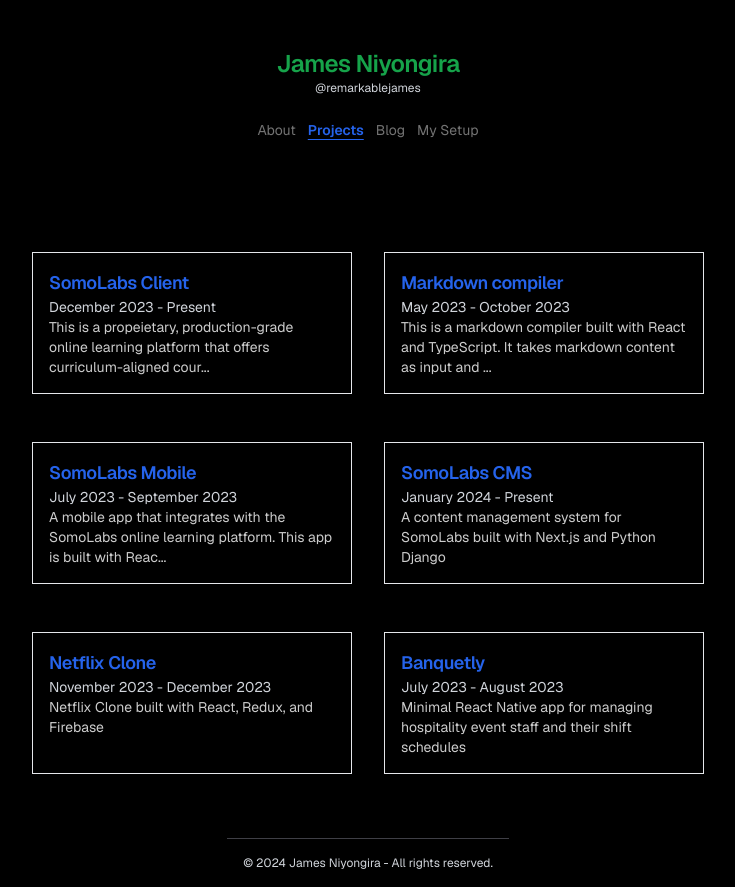
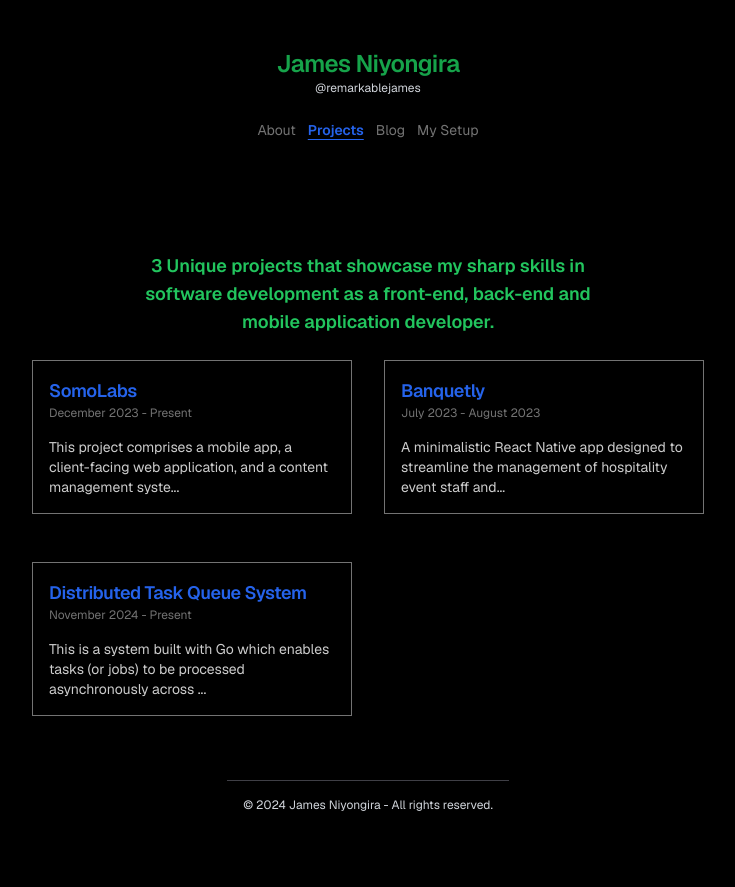
Before and after one commit to remarkablejames/portfolio-rebuild, a Next.js app: page /projects in a window 1280 px wide. Shown: the whole page, without its empty margins (272-1007 px from the left). After the commit the page ends 829 px from the top, so only its background shows below. Built offline with nearby package versions, Linux system fonts and the light colour scheme.

Commit message:
UI updates

```diff
--- a/app/blog/page.tsx
+++ b/app/blog/page.tsx
@@ -3,9 +3,11 @@
 import {posts} from "@/app/blog/posts";
 import Link from "next/link";
 import {DateFormatter} from "@/lib/utils";
+import FramerMotionWrapper from "@/components/FramerMotionWrapper";
 
 export default function Blog() {
     return (
+        <FramerMotionWrapper>
         <CenteredLayout>
             <section className={"flex items-center justify-center"}>
                 {/* List */}
@@ -39,5 +41,6 @@
             </section>
 
         </CenteredLayout>
+        </FramerMotionWrapper>
     );
 };
--- a/app/projects/[project_id]/page.tsx
+++ b/app/projects/[project_id]/page.tsx
@@ -13,12 +13,12 @@
       <FramerMotionWrapper>
     <CenteredLayout>
       <div className={"flex items-center justify-center"}>
-        <div className={"text-sm max-w-xl p-4"}>
+        <div className={"text-sm max-w-2xl p-4"}>
           <h4 className="scroll-m-20 text-3xl font-semibold tracking-tight">
             {project.name}
           </h4>
-          <p className={"text-muted-foreground"}>{project.time}</p>
-          <p className={"w-full text-neutral-500 my-6 text-lg"}>
+          <p className={"text-neutral-500"}>{project.time}</p>
+          <p className={"w-full text-neutral-400 my-6 text-lg text-justify"}>
             {project.description}
           </p>
 
--- a/app/projects/page.tsx
+++ b/app/projects/page.tsx
@@ -1,38 +1,37 @@
 import ProjectCard from "@/components/project-card";
-// import {projects} from "@/lib/data";
 import FramerMotionWrapper from "@/components/FramerMotionWrapper";
-import { Card } from "@/components/Card";
-import Image from "next/image";
-import { SimpleLayout } from "@/components/SimpleLayout";
-import logoVanilla from "@/images/logos/netflix.svg";
-import logoSomoLabs from "@/images/logos/logo-black.svg";
-import logoMarkdown from "@/images/logos/markdown.svg";
-import logoCaptainhook from "@/images/logos/react-2.svg";
-import logoFleek from "@/images/logos/fleeksvg.svg";
+
 import Link from "next/link";
-import {TextGenerateEffect} from "@/components/ui/text-generate-effect";
 import CenteredLayout from "@/components/layout/centered-layout";
 import {AllProjects} from "@/app/projects/projects";
 
 export default function Projects() {
   return (
-      <>
+      <FramerMotionWrapper>
           <CenteredLayout>
 
+              <div className={"flex items-center justify-center mb-6"}>
+              <p className={"max-w-md text-center text-lg font-semibold text-green-500 "}>
+                  3 Unique projects that showcase my sharp skills in software development as a front-end, back-end and
+                  mobile application developer.
+              </p>
+              </div>
               <section className={"flex items-center justify-center"}>
                   {/*    a grid element with two equal columns*/}
+
                   <div className={"max-w-2xl"}>
                       <div className="grid grid-cols-1 gap-x-8 md:grid-cols-2 w-full gap-y-12 ">
                           {
                               AllProjects.map((project, index) => (
-                    <Link className={"text-sm hover:bg-zinc-800 p-4 cursor-pointer border-[0.5px] border-muted-foreground  transition-colors duration-200"}
+                                  <Link
+                                      className={"text-sm hover:bg-zinc-800 p-4 cursor-pointer border-[0.5px] border-neutral-500  transition-colors duration-200"}
                                       key={index}
                                       href={`/projects/${project.id}`}
                                   >
                                       <h4 className="scroll-m-20 text-lg text-blue-600 font-semibold tracking-tight">
                                           {project.name}
                                       </h4>
-                      <p className={"text-muted-foreground"}>
+                                      <p className={"text-neutral-500 text-xs mb-4"}>
                                           {project.time}
                                       </p>
                                       <p className={"w-full text-white/80"}>
@@ -47,6 +46,6 @@
               </section>
 
           </CenteredLayout>
-      </>
+      </FramerMotionWrapper>
   );
 }
--- a/app/projects/projects.ts
+++ b/app/projects/projects.ts
@@ -1,10 +1,12 @@
 export const AllProjects = [
   {
     id: 1,
-    name: "SomoLabs Client",
+    name: "SomoLabs",
     time: "December 2023 - Present",
     description:
-      "This is a propeietary, production-grade online learning platform that offers curriculum-aligned courses delivered in multimedia format. My work on this project as a frontend engineer, primarily focuses on front-end design, performance optimization and its integration with the back-end and third-party APIs. This application is built with Next.js, TypeScript, and Tailwind CSS. I also work on the backend with Python and other technologies.",
+        "This project comprises a mobile app, a client-facing web application, and a content management system (CMS) for  a small SaaS startup, SomoLabs that I co-founded to revolutionize online academic education. SomoLabs is an innovative online learning platform designed to provide an engaging and structured approach to academic learning. " +
+        "\n" +
+        "As the front-end engineer, my role focuses on front-end design, performance optimization, and seamless integration with back-end services and third-party APIs, ensuring a smooth and responsive user experience across all platforms.",
     link: {
       href: "https://somolabs.com/",
       label: "Live preview",
@@ -20,66 +22,136 @@
   },
   {
     id: 2,
-    name: "Markdown compiler",
-    time: "May 2023 - October 2023",
-    description:
-      "This is a markdown compiler built with React and TypeScript. It takes markdown content as input and transpiles it to HTML. There are many markdown compilers out there, but this one is mine.",
-    link: {
-      href: "https://github.com/remarkablejames/markdown-transpiller",
-      label: "Open on GitHub",
-      active: true,
-    },
-  },
-  {
-    id: 3,
-    name: "SomoLabs Mobile",
-    time: "July 2023 - September 2023",
-    description:
-      "A mobile app that integrates with the SomoLabs online learning platform. This app is built with React Native and TypeScript.",
-    link: {
-      href: "https://github.com/brainwaveschool/SomoLabs-mobile",
-      label: "Source code is private",
-      active: false,
-    },
-  },
-  {
-    id: 4,
-    name: "SomoLabs CMS",
-    time: "January 2024 - Present",
-    description:
-      "A content management system for SomoLabs built with Next.js and Python Django",
-    link: {
-      href: "https://brainwave-admin.vercel.app/",
-      label: "Live preview",
-      active: true,
-    },
-    images: [{ src: "https://res.cloudinary.com/dhka6cqkn/image/upload/f_auto,q_auto/v1/potfolio-images/somolabs-cms/rtzfioywxq8ozdljr4jf", aspect_ratio: 16 / 9 },
-      { src: "https://res.cloudinary.com/dhka6cqkn/image/upload/f_auto,q_auto/v1/potfolio-images/somolabs-cms/uvga0wy9lgfivejklkcl", aspect_ratio: 16 / 9 },
-      { src: "https://res.cloudinary.com/dhka6cqkn/image/upload/f_auto,q_auto/v1/potfolio-images/somolabs-cms/jkhggtxryplcqodnem5f", aspect_ratio: 16 / 9 },
-      { src: "https://res.cloudinary.com/dhka6cqkn/image/upload/f_auto,q_auto/v1/potfolio-images/somolabs-cms/h9u8cgb5d0rupepmqj8h", aspect_ratio: 16 / 9 }],
-
-  },
-  {
-    id: 5,
-    name: "Netflix Clone",
-    time: "November 2023 - December 2023",
-    description: "Netflix Clone built with React, Redux, and Firebase",
-    link: {
-      href: "https://movies-app-james-one-green.vercel.app",
-      label: "Live preview",
-      active: true,
-    },
-  },
-  {
-    id: 6,
     name: "Banquetly",
     time: "July 2023 - August 2023",
     description:
-      "Minimal React Native app for managing hospitality event staff and their shift schedules",
+        "A minimalistic React Native app designed to streamline the management of hospitality event staff and their shift schedules. Built with React Native, TypeScript, and Firebase, this app empowers event organizers to efficiently manage staff assignments and schedules in a user-friendly interface.",
     link: {
       href: "https://github.com/remarkablejames/Banquetly",
       label: "Source code(GitHub)",
       active: true,
     },
   },
+
+  {
+    id: 3,
+    name: "Distributed Task Queue System",
+    time: "November 2024 - Present",
+    description:
+        " This is a system built with Go which enables tasks (or jobs) to be processed asynchronously across multiple worker nodes in a distributed environment. It decouples task creation from task execution, allowing scalability, fault tolerance, and efficient resource utilization.",
+    link: {
+      href: "https://github.com/remarkablejames/Banquetly",
+      label: "Repo is private",
+      active: false,
+    },
+  }
 ];
+
+// export const AllProjects = [
+//   {
+//     id: 1,
+//     name: "SomoLabs Client",
+//     time: "December 2023 - Present",
+//     description:
+//       "This is a propeietary, production-grade online learning platform that offers curriculum-aligned courses delivered in multimedia format. My work on this project as a frontend engineer, primarily focuses on front-end design, performance optimization and its integration with the back-end and third-party APIs. This application is built with Next.js, TypeScript, and Tailwind CSS. I also work on the backend with Python and other technologies.",
+//     link: {
+//       href: "https://somolabs.com/",
+//       label: "Live preview",
+//       active: true,
+//     },
+//     images: [{ src: "https://res.cloudinary.com/dhka6cqkn/image/upload/f_auto,q_auto/v1/potfolio-images/project-somolabs/wbzyxivtd0ken67o0jw2", aspect_ratio: 16 / 9 },
+//       { src: "https://res.cloudinary.com/dhka6cqkn/image/upload/f_auto,q_auto/v1/potfolio-images/project-somolabs/ozjqeezdhuyzutkyo900", aspect_ratio: 16 / 9 },
+//       {
+//         src: "https://res.cloudinary.com/dhka6cqkn/image/upload/f_auto,q_auto/v1/potfolio-images/project-somolabs/dx6ve7ppn81q4uxp7efa",
+//         aspect_ratio: 16 / 9,
+//       },
+//       { src: "https://res.cloudinary.com/dhka6cqkn/image/upload/f_auto,q_auto/v1/potfolio-images/project-somolabs/w3clvqhssluigbbbucus", aspect_ratio: 16 / 9 },],
+//   },
+//   {
+//     id: 2,
+//     name: "Markdown compiler",
+//     time: "May 2023 - October 2023",
+//     description:
+//       "This is a markdown compiler built with React and TypeScript. It takes markdown content as input and transpiles it to HTML. There are many markdown compilers out there, but this one is mine.",
+//     link: {
+//       href: "https://github.com/remarkablejames/markdown-transpiller",
+//       label: "Open on GitHub",
+//       active: true,
+//     },
+//   },
+//   {
+//     id: 3,
+//     name: "SomoLabs Mobile",
+//     time: "July 2023 - September 2023",
+//     description:
+//       "A mobile app that integrates with the SomoLabs online learning platform. This app is built with React Native and TypeScript.",
+//     link: {
+//       href: "https://github.com/brainwaveschool/SomoLabs-mobile",
+//       label: "Source code is private",
+//       active: false,
+//     },
+//   },
+//   {
+//     id: 4,
+//     name: "SomoLabs CMS",
+//     time: "January 2024 - Present",
+//     description:
+//       "A content management system for SomoLabs built with Next.js and Python Django",
+//     link: {
+//       href: "https://brainwave-admin.vercel.app/",
+//       label: "Live preview",
+//       active: true,
+//     },
+//     images: [{ src: "https://res.cloudinary.com/dhka6cqkn/image/upload/f_auto,q_auto/v1/potfolio-images/somolabs-cms/rtzfioywxq8ozdljr4jf", aspect_ratio: 16 / 9 },
+//       { src: "https://res.cloudinary.com/dhka6cqkn/image/upload/f_auto,q_auto/v1/potfolio-images/somolabs-cms/uvga0wy9lgfivejklkcl", aspect_ratio: 16 / 9 },
+//       { src: "https://res.cloudinary.com/dhka6cqkn/image/upload/f_auto,q_auto/v1/potfolio-images/somolabs-cms/jkhggtxryplcqodnem5f", aspect_ratio: 16 / 9 },
+//       { src: "https://res.cloudinary.com/dhka6cqkn/image/upload/f_auto,q_auto/v1/potfolio-images/somolabs-cms/h9u8cgb5d0rupepmqj8h", aspect_ratio: 16 / 9 }],
+//
+//   },
+//   {
+//     id: 5,
+//     name: "Netflix Clone",
+//     time: "November 2023 - December 2023",
+//     description: "Netflix Clone built with React, Redux, and Firebase",
+//     link: {
+//       href: "https://movies-app-james-one-green.vercel.app",
+//       label: "Live preview",
+//       active: true,
+//     },
+//   },
+//   {
+//     id: 6,
+//     name: "Banquetly",
+//     time: "July 2023 - August 2023",
+//     description:
+//       "Minimal React Native app for managing hospitality event staff and their shift schedules",
+//     link: {
+//       href: "https://github.com/remarkablejames/Banquetly",
+//       label: "Source code(GitHub)",
+//       active: true,
+//     },
+//   },
+//
+// //     ===========
+//   {
+//     id: 7,
+//     name: "SomoLabs",
+//     time: "December 2023 - Present",
+//     description:
+//         "I co-founded a small SaaS startup, SomoLabs, as a technical co-founder to revolutionize online academic education. SomoLabs is an innovative online learning platform designed to provide an engaging and structured approach to academic learning. The project comprises a mobile app, a client-facing web application, and a content management system (CMS).\n" +
+//         "\n" +
+//         "As the front-end engineer, my role focuses on front-end design, performance optimization, and seamless integration with back-end services and third-party APIs, ensuring a smooth and responsive user experience across all platforms.",
+//     link: {
+//       href: "https://somolabs.com/",
+//       label: "Live preview",
+//       active: true,
+//     },
+//     images: [{ src: "https://res.cloudinary.com/dhka6cqkn/image/upload/f_auto,q_auto/v1/potfolio-images/project-somolabs/wbzyxivtd0ken67o0jw2", aspect_ratio: 16 / 9 },
+//       { src: "https://res.cloudinary.com/dhka6cqkn/image/upload/f_auto,q_auto/v1/potfolio-images/project-somolabs/ozjqeezdhuyzutkyo900", aspect_ratio: 16 / 9 },
+//       {
+//         src: "https://res.cloudinary.com/dhka6cqkn/image/upload/f_auto,q_auto/v1/potfolio-images/project-somolabs/dx6ve7ppn81q4uxp7efa",
+//         aspect_ratio: 16 / 9,
+//       },
+//       { src: "https://res.cloudinary.com/dhka6cqkn/image/upload/f_auto,q_auto/v1/potfolio-images/project-somolabs/w3clvqhssluigbbbucus", aspect_ratio: 16 / 9 },],
+//   }
+// ];
```
Also changed, not shown: app/page.tsx (+6 -6 lines). Lines whose indentation alone changed are shown as unchanged.
